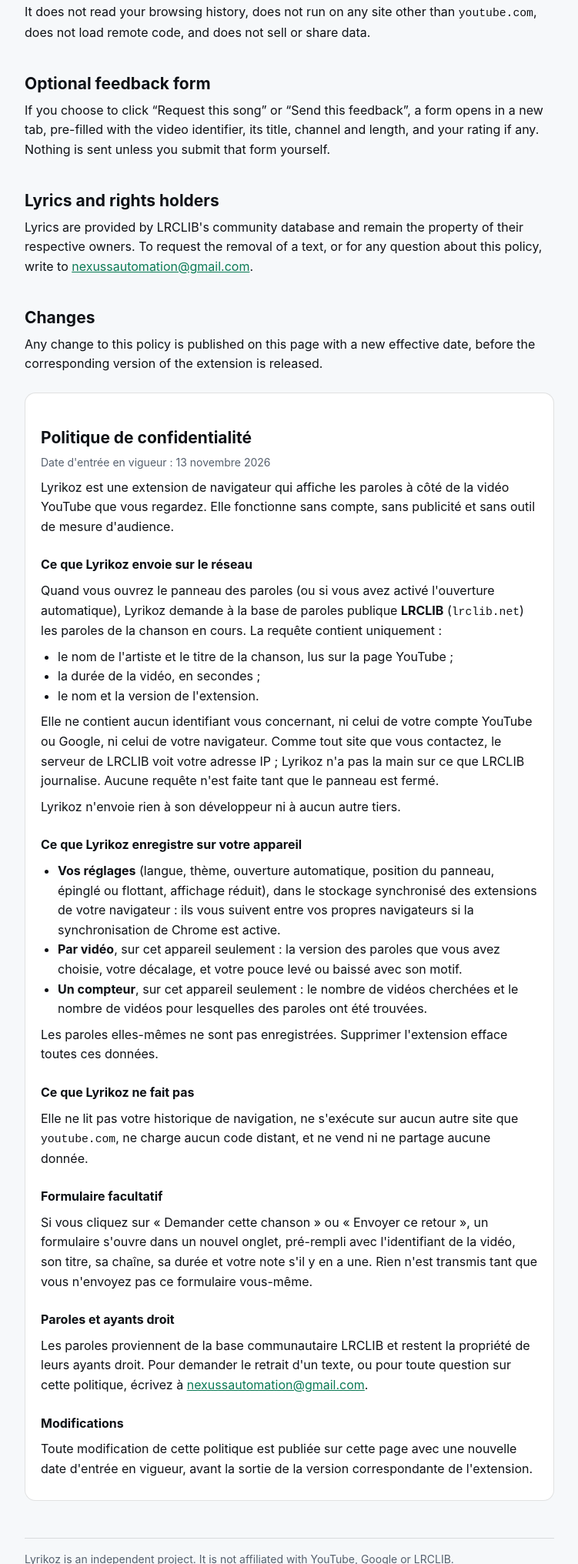
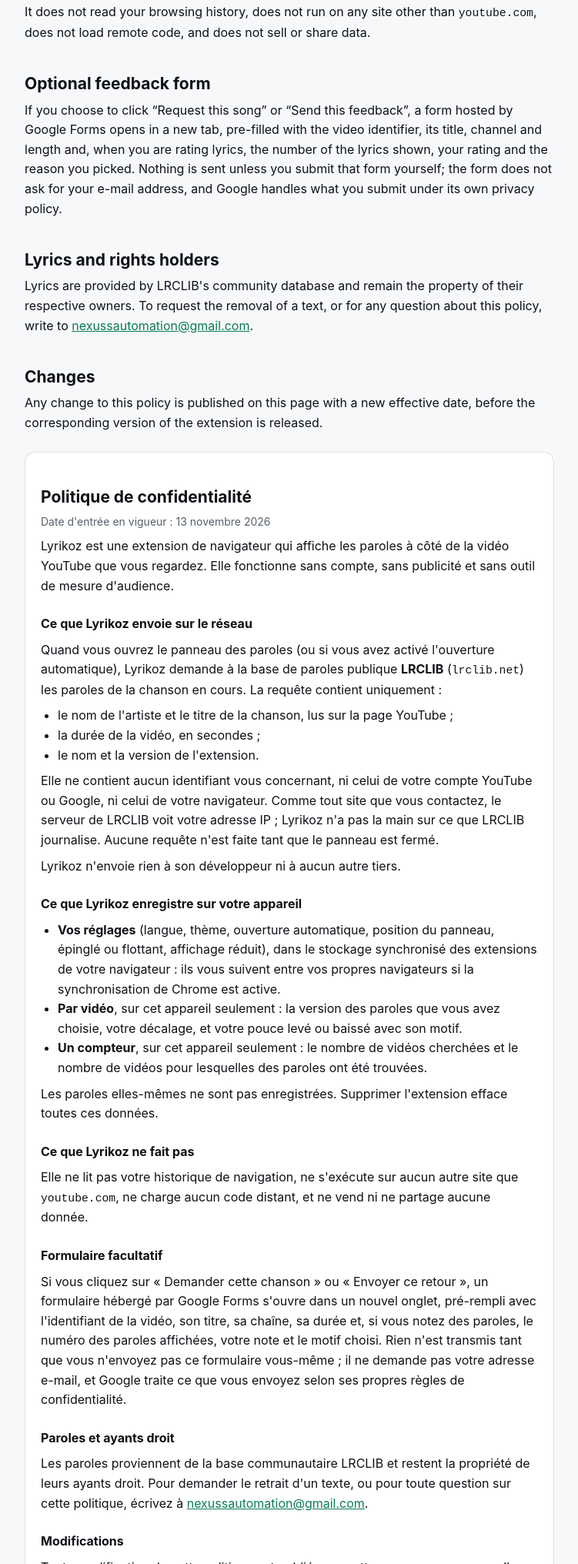
Before and after one commit to creativenetworkai/lyrikoz-site, a plain HTML site: page privacy.html in a window 1280 px wide. Shown: the part 938-2970 px from the top of the page at 77% size, without its empty margins (264-1015 px from the left). Drawn offline with Linux system fonts and the light colour scheme.

Commit message:
Précise le formulaire facultatif dans la politique de confidentialité

```diff
--- a/privacy.html
+++ b/privacy.html
@@ -47,7 +47,7 @@
     <p>It does not read your browsing history, does not run on any site other than <code>youtube.com</code>, does not load remote code, and does not sell or share data.</p>
 
     <h2>Optional feedback form</h2>
-    <p>If you choose to click “Request this song” or “Send this feedback”, a form opens in a new tab, pre-filled with the video identifier, its title, channel and length, and your rating if any. Nothing is sent unless you submit that form yourself.</p>
+    <p>If you choose to click “Request this song” or “Send this feedback”, a form hosted by Google Forms opens in a new tab, pre-filled with the video identifier, its title, channel and length and, when you are rating lyrics, the number of the lyrics shown, your rating and the reason you picked. Nothing is sent unless you submit that form yourself; the form does not ask for your e-mail address, and Google handles what you submit under its own privacy policy.</p>
 
     <h2>Lyrics and rights holders</h2>
     <p>Lyrics are provided by LRCLIB's community database and remain the property of their respective owners. To request the removal of a text, or for any question about this policy, write to <a href="mailto:nexussautomation@gmail.com">nexussautomation@gmail.com</a>.</p>
@@ -83,7 +83,7 @@
       <p>Elle ne lit pas votre historique de navigation, ne s'exécute sur aucun autre site que <code>youtube.com</code>, ne charge aucun code distant, et ne vend ni ne partage aucune donnée.</p>
 
       <h3>Formulaire facultatif</h3>
-      <p>Si vous cliquez sur « Demander cette chanson » ou « Envoyer ce retour », un formulaire s'ouvre dans un nouvel onglet, pré-rempli avec l'identifiant de la vidéo, son titre, sa chaîne, sa durée et votre note s'il y en a une. Rien n'est transmis tant que vous n'envoyez pas ce formulaire vous-même.</p>
+      <p>Si vous cliquez sur « Demander cette chanson » ou « Envoyer ce retour », un formulaire hébergé par Google Forms s'ouvre dans un nouvel onglet, pré-rempli avec l'identifiant de la vidéo, son titre, sa chaîne, sa durée et, si vous notez des paroles, le numéro des paroles affichées, votre note et le motif choisi. Rien n'est transmis tant que vous n'envoyez pas ce formulaire vous-même ; il ne demande pas votre adresse e-mail, et Google traite ce que vous envoyez selon ses propres règles de confidentialité.</p>
 
       <h3>Paroles et ayants droit</h3>
       <p>Les paroles proviennent de la base communautaire LRCLIB et restent la propriété de leurs ayants droit. Pour demander le retrait d'un texte, ou pour toute question sur cette politique, écrivez à <a href="mailto:nexussautomation@gmail.com">nexussautomation@gmail.com</a>.</p>
```
